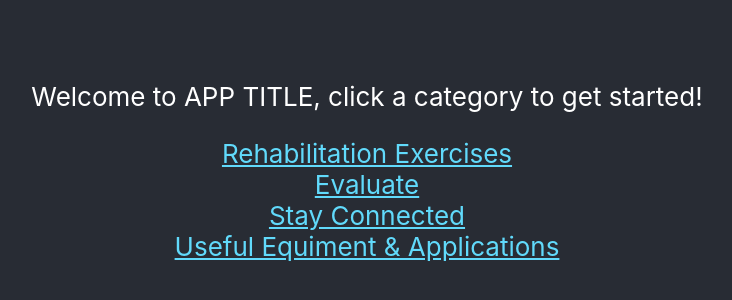
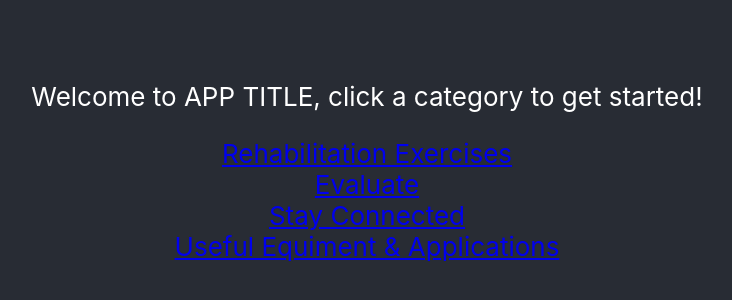
Before and after one commit to kmperera/CIS4930-HandsOnLearning, a React (Create React App) app in the folder health-app-frontend/: page / in a window 1280 px wide. Shown: the part 242-542 px from the top of the page, without its empty margins (273-1005 px from the left). Built offline with nearby package versions, Linux system fonts and the light colour scheme.

Commit message:
made links navigate with a click (for some reason you have to click the back button 10 times though wtf)

```diff
--- a/health-app-frontend/src/App.js
+++ b/health-app-frontend/src/App.js
@@ -3,17 +3,19 @@ import './App.css';
 import * as React from 'react';
 import { Routes, Route } from 'react-router-dom';
 import Homepage from './Homepage/Homepage';
+import Excercises from './Exercises/Excercises'
 
 //I'm moving all of the 'homepage' JSX to the /Homepage folder.
 //sorry for any confusion, but it lets us render entire pages easier and should help with organization later down the line.
+//don't touch the app function again, it's going to be used to route all pages.
 
-//don't touch the app function again, it's going to be used to route all pages.
 function App() {
   return (
     <div>
       <Routes>
         <Route exact path="/" element={<Homepage />}></Route>
         <Route path="/home" element={<Homepage />}></Route>
+        <Route path="/excercises" element = {<Excercises/>}></Route>
       </Routes>
     </div>
   );
--- /dev/null
+++ b/health-app-frontend/src/Exercises/Excercises.js
@@ -0,0 +1,9 @@
+import React from "react"
+
+export default function Exercises() {
+    return (
+        <div>
+            <h1>This is the excercises page (Under Construction)</h1>
+        </div>
+    );
+}
--- /dev/null
+++ b/health-app-frontend/src/Exercises/index.js
@@ -0,0 +1,3 @@
+import Exercises from "./Excercises";
+
+export default Exercises;
--- a/health-app-frontend/src/Homepage/Homepage.js
+++ b/health-app-frontend/src/Homepage/Homepage.js
@@ -1,48 +1,49 @@
 import "./Homepage.css"
 import React from 'react'
 
+
+import { useNavigate } from "react-router-dom";
+import { Link } from "react-router-dom";
+
 export default function Homepage() {
+    //we use this for routing using the buttons
+    const navigate = useNavigate();
+
+    //handles the click
+    function handleClick(input) {
+        navigate(input);
+      }
+
+
  return (
     <header className='App-header'>
     <p>
       Welcome to APP TITLE, click a category to get started!
     </p>
-    <a
-      className="App-link"
-      href="https://reactjs.org"
-      target="_blank"
-      rel="noopener noreferrer"
+    <Link
+      onClick={handleClick('Excercises')}
       // button link need to be edited
     >
       Rehabilitation Exercises
-    </a>
-    <a
-      className="App-link"
-      href="https://reactjs.org"
-      target="_blank"
-      rel="noopener noreferrer"
+    </Link>
+    <Link
+      onClick={handleClick('Excercises')}
       // button link need to be edited
     >
       Evaluate
-    </a>
-    <a
-      className="App-link"
-      href="https://reactjs.org"
-      target="_blank"
-      rel="noopener noreferrer"
+    </Link>
+    <Link
+      onClick={handleClick('Excercises')}
       // button link need to be edited
     >
       Stay Connected
-    </a>
-    <a
-      className="App-link"
-      href="https://reactjs.org"
-      target="_blank"
-      rel="noopener noreferrer"
+    </Link>
+    <Link
+      onClick={handleClick('Excercises')}
       // button link need to be edited
     >
       Useful Equiment & Applications
-    </a>
+    </Link>
     </header>
  );
 }
```
Also changed, not shown: health-app-frontend/src/Evaluations/index.js (added), health-app-frontend/src/Exercises/Excercises.css (added).
